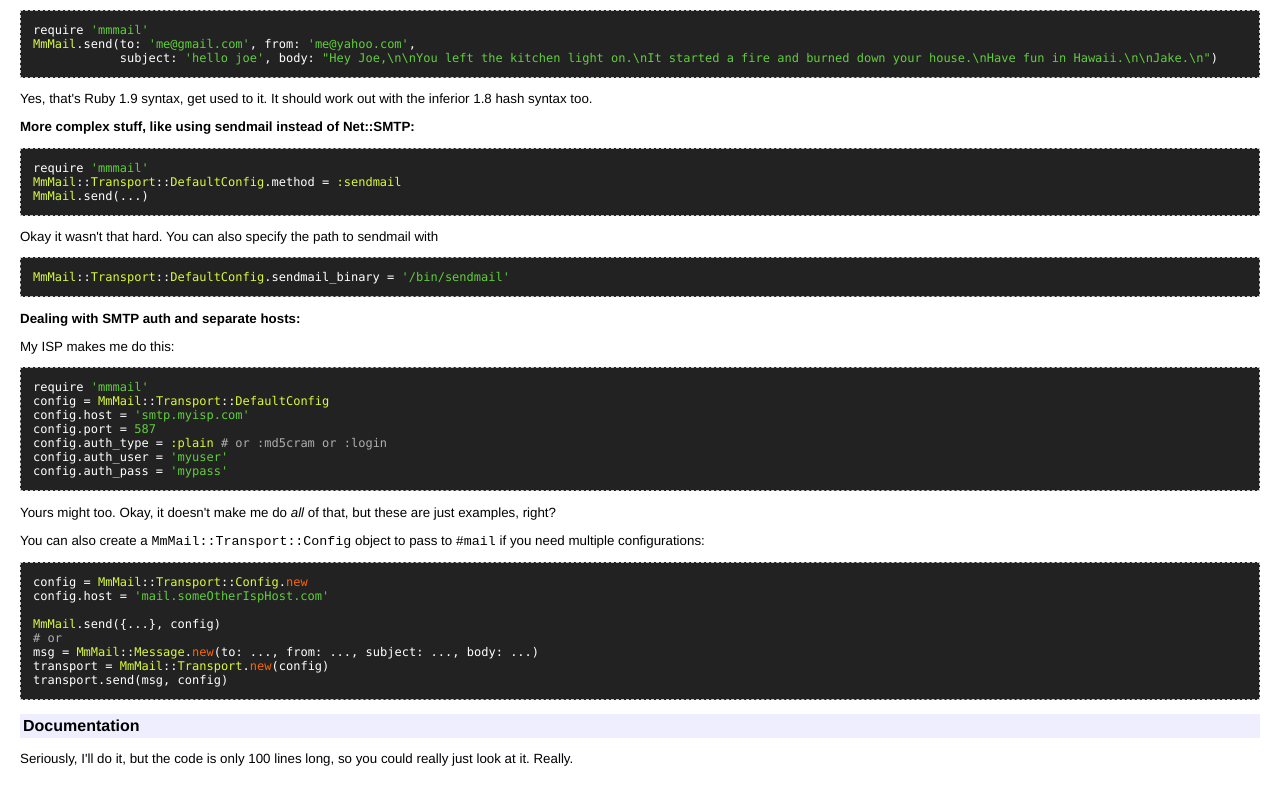
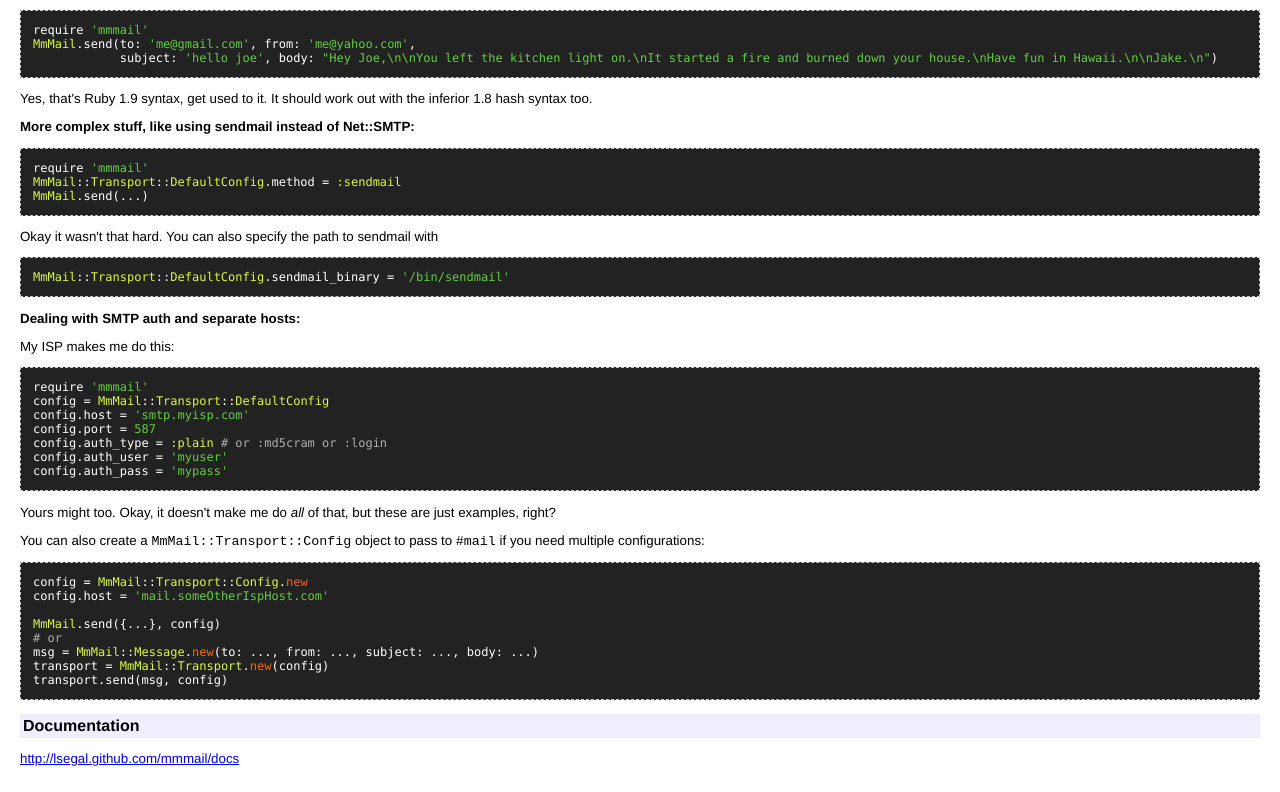
Before and after one commit to lsegal/mmmail, a plain HTML site: page doc/readme.html in a window 1280 px wide. Shown: the part 378-1170 px from the top of the page. Drawn offline with Linux system fonts and the light colour scheme.

Commit message:
Fix readme

```diff
--- a/doc/readme.html
+++ b/doc/readme.html
@@ -86,8 +86,7 @@ if you need multiple configurations:</p>
 
 <h2>Documentation</h2>
 
-<p>Seriously, I'll do it, but the code is only 100 lines long, so you could really
-just look at it. Really.</p>
+<p><a href="http://lsegal.github.com/mmmail/docs">http://lsegal.github.com/mmmail/docs</a></p>
       </div>
     </div>
   </body>
```
